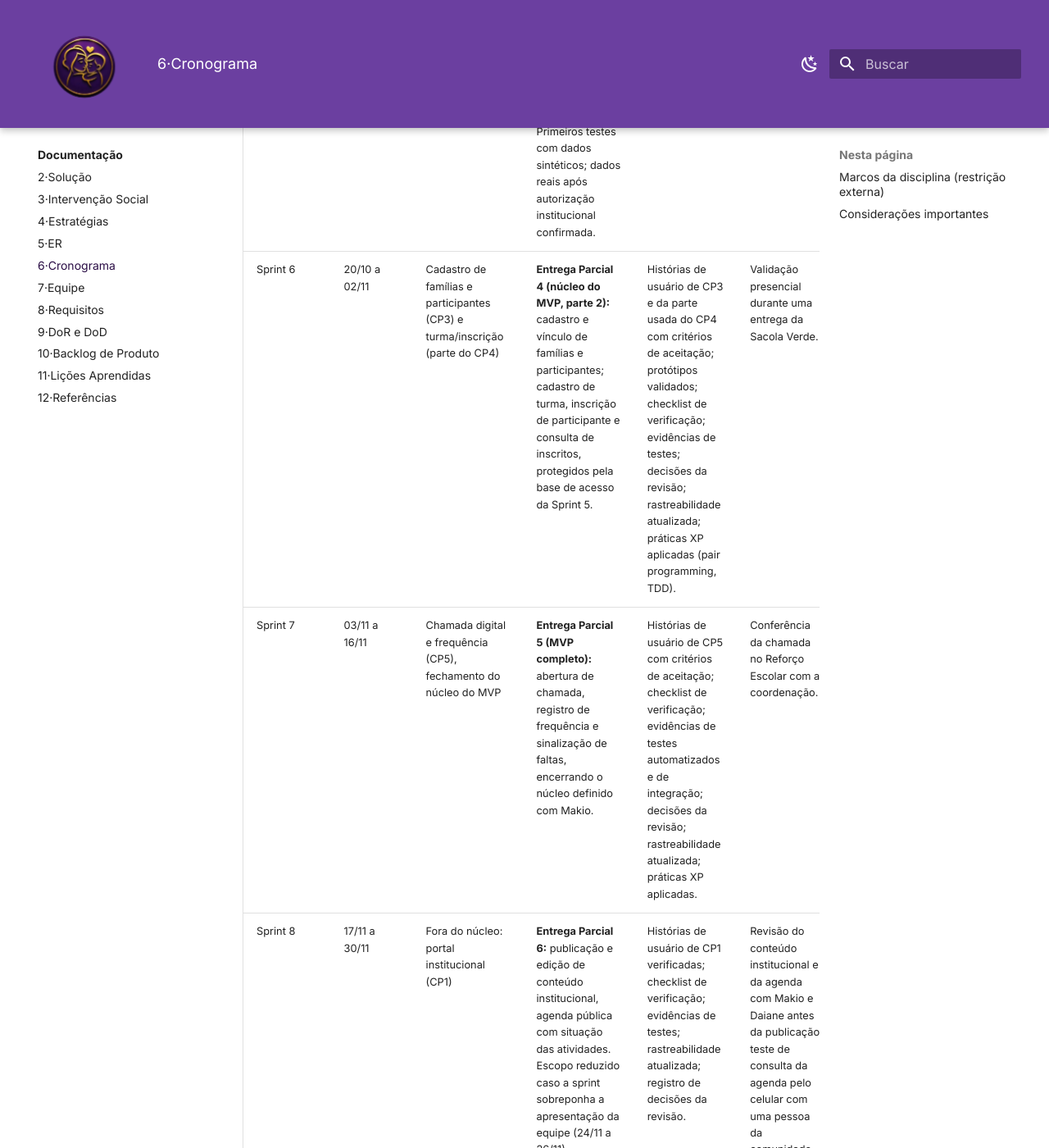
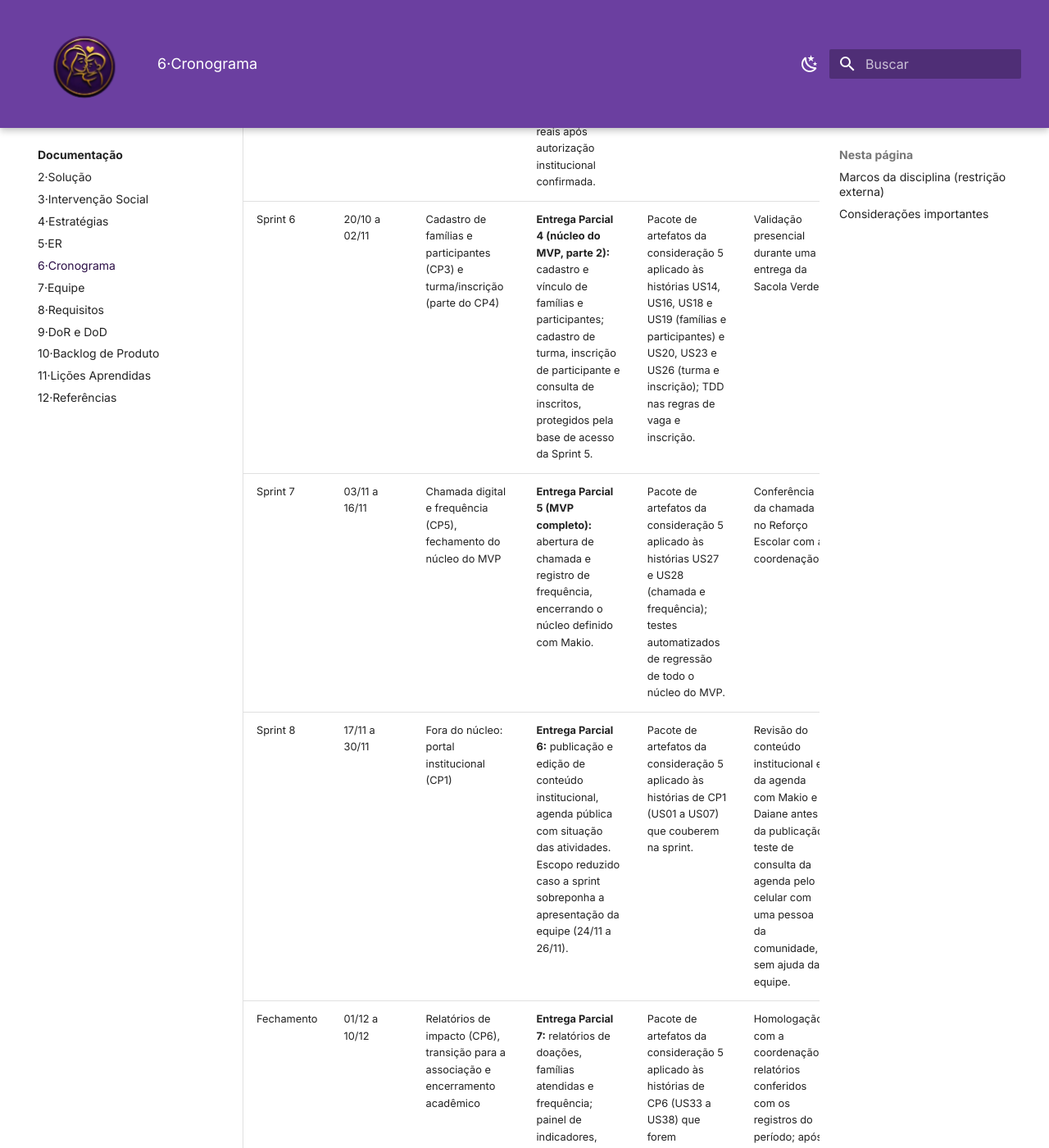
Before and after one commit to mdsreq-fga-unb/REQ-2026.2-T01-MaesGuerreiras, an MkDocs documentation site: the page built from docs/06-cronograma/index.md, in a window 1280 px wide and 1400 px high, scrolled down 2540 px. Shown: the whole window at 82% size. Built offline with MkDocs 1.6.1 and Material for MkDocs 9.7.7, drawn with Linux system fonts in a browser that asks for light colours; some of the changed text lies outside the part shown.

Commit message:
Cronograma: entregáveis por sprint e ajustes da issue #8

```diff
--- a/docs/06-cronograma/index.md
+++ b/docs/06-cronograma/index.md
@@ -23,11 +23,11 @@ a todas as outras.
 | Sprint 2 | 25/08 a 07/09 | Aprofundamento do levantamento e Visão do Produto e Projeto | **Entrega Parcial 1 (este documento):** questionário aplicado à coordenadora Daiane; refinamento do cenário, da solução e das demais seções da Visão do Produto e Projeto (v0.3); site do projeto (GitHub Pages) estruturado. | Backlog inicial (épicos e user stories); priorização MoSCoW acordada com a coordenação; rastreabilidade preliminar OE → CP → US; critérios de aceitação de alto nível para CP1 e CP7. | Revisão do documento com Makio e Daiane. |
 | Sprint 3 | 08/09 a 21/09 | Planejamento técnico e backlog detalhado | Planejamento do ambiente de desenvolvimento (Nuxt.js, Supabase); backlog detalhado de CP1 e CP7; protótipos de baixa fidelidade (wireframes) do portal e do painel de acesso, sem código implementado. | Histórias de usuário de CP1 e CP7 com critérios de aceitação detalhados (modelo INVEST); protótipos de baixa fidelidade validados com a coordenação; decisões da revisão registradas; rastreabilidade atualizada. | Revisão do backlog e dos protótipos com a coordenação. |
 | Sprint 4 | 22/09 a 05/10 | Ambiente e início do desenvolvimento | **Entrega Parcial 2:** ambiente de desenvolvimento configurado (Nuxt.js, Supabase, deploy); projeto inicializado; esqueleto de autenticação. CP1 (portal institucional e agenda) passa a ser entregue na Sprint 8, para manter o foco do desenvolvimento no núcleo do MVP (Sprints 5 a 7). | Backlog e rastreabilidade atualizados com o escopo do núcleo do MVP. | Comunicar à coordenação o cronograma de entregas. |
-| Sprint 5 | 06/10 a 19/10 | Base administrativa mínima (autenticação, perfis e consentimento) e doações (CP2) | **Entrega Parcial 3 (núcleo do MVP, parte 1):** autenticação e perfis de acesso mínimos; registro de consentimento de tratamento de dados; cadastro de doador, registro de doação recebida e consulta de saldo de itens. Primeiros testes com dados sintéticos; dados reais após autorização institucional confirmada. | Histórias de usuário de CP2 e da base de acesso com critérios de aceitação; checklist de verificação de autenticação e consentimento; evidências de testes; decisões da revisão; rastreabilidade atualizada. | Teste de usabilidade: uma coordenadora registra doações sem ajuda da equipe. |
-| Sprint 6 | 20/10 a 02/11 | Cadastro de famílias e participantes (CP3) e turma/inscrição (parte do CP4) | **Entrega Parcial 4 (núcleo do MVP, parte 2):** cadastro e vínculo de famílias e participantes; cadastro de turma, inscrição de participante e consulta de inscritos, protegidos pela base de acesso da Sprint 5. | Histórias de usuário de CP3 e da parte usada do CP4 com critérios de aceitação; protótipos validados; checklist de verificação; evidências de testes; decisões da revisão; rastreabilidade atualizada; práticas XP aplicadas (pair programming, TDD). | Validação presencial durante uma entrega da Sacola Verde. |
-| Sprint 7 | 03/11 a 16/11 | Chamada digital e frequência (CP5), fechamento do núcleo do MVP | **Entrega Parcial 5 (MVP completo):** abertura de chamada, registro de frequência e sinalização de faltas, encerrando o núcleo definido com Makio. | Histórias de usuário de CP5 com critérios de aceitação; checklist de verificação; evidências de testes automatizados e de integração; decisões da revisão; rastreabilidade atualizada; práticas XP aplicadas. | Conferência da chamada no Reforço Escolar com a coordenação. |
-| Sprint 8 | 17/11 a 30/11 | Fora do núcleo: portal institucional (CP1) | **Entrega Parcial 6:** publicação e edição de conteúdo institucional, agenda pública com situação das atividades. Escopo reduzido caso a sprint sobreponha a apresentação da equipe (24/11 a 26/11). | Histórias de usuário de CP1 verificadas; checklist de verificação; evidências de testes; rastreabilidade atualizada; registro de decisões da revisão. | Revisão do conteúdo institucional e da agenda com Makio e Daiane antes da publicação; teste de consulta da agenda pelo celular com uma pessoa da comunidade, sem ajuda da equipe. |
-| Fechamento | 01/12 a 10/12 | Relatórios de impacto (CP6), transição para a associação e encerramento acadêmico | **Entrega Parcial 7:** relatórios de doações, famílias atendidas e frequência; painel de indicadores, priorizados conforme o tempo disponível. Testes gerais de integração e usabilidade; homologação do sistema com a coordenação. **Transição:** treinamento das coordenadoras; documentação operacional (manual de uso); transferência da titularidade das contas (Supabase, Vercel/Netlify, domínio); exportação e backup final dos dados; definição de responsabilidade pela manutenção após o semestre. | Histórias de usuário de CP6 verificadas conforme o que for entregue; rastreabilidade final consolidada; registro de decisões de homologação; documentação operacional entregue. | Homologação com a coordenação: relatórios conferidos com os registros do período; após o treinamento, as coordenadoras operam o sistema sem ajuda da equipe; aceite formal da transição das contas e do backup. |
+| Sprint 5 | 06/10 a 19/10 | Base administrativa mínima (autenticação, perfis e consentimento) e doações (CP2) | **Entrega Parcial 3 (núcleo do MVP, parte 1):** autenticação e perfis de acesso mínimos; registro de consentimento de tratamento de dados; cadastro de doador, registro de doação recebida e consulta de saldo de itens. Primeiros testes com dados sintéticos; dados reais após autorização institucional confirmada. | Pacote de artefatos da consideração 5 aplicado às histórias US08 a US12 (doações) e US39 a US42 (acesso e consentimento); checklist específico de autenticação e consentimento. | Teste de usabilidade: uma coordenadora registra doações sem ajuda da equipe. |
+| Sprint 6 | 20/10 a 02/11 | Cadastro de famílias e participantes (CP3) e turma/inscrição (parte do CP4) | **Entrega Parcial 4 (núcleo do MVP, parte 2):** cadastro e vínculo de famílias e participantes; cadastro de turma, inscrição de participante e consulta de inscritos, protegidos pela base de acesso da Sprint 5. | Pacote de artefatos da consideração 5 aplicado às histórias US14, US16, US18 e US19 (famílias e participantes) e US20, US23 e US26 (turma e inscrição); TDD nas regras de vaga e inscrição. | Validação presencial durante uma entrega da Sacola Verde. |
+| Sprint 7 | 03/11 a 16/11 | Chamada digital e frequência (CP5), fechamento do núcleo do MVP | **Entrega Parcial 5 (MVP completo):** abertura de chamada e registro de frequência, encerrando o núcleo definido com Makio. | Pacote de artefatos da consideração 5 aplicado às histórias US27 e US28 (chamada e frequência); testes automatizados de regressão de todo o núcleo do MVP. | Conferência da chamada no Reforço Escolar com a coordenação. |
+| Sprint 8 | 17/11 a 30/11 | Fora do núcleo: portal institucional (CP1) | **Entrega Parcial 6:** publicação e edição de conteúdo institucional, agenda pública com situação das atividades. Escopo reduzido caso a sprint sobreponha a apresentação da equipe (24/11 a 26/11). | Pacote de artefatos da consideração 5 aplicado às histórias de CP1 (US01 a US07) que couberem na sprint. | Revisão do conteúdo institucional e da agenda com Makio e Daiane antes da publicação; teste de consulta da agenda pelo celular com uma pessoa da comunidade, sem ajuda da equipe. |
+| Fechamento | 01/12 a 10/12 | Relatórios de impacto (CP6), transição para a associação e encerramento acadêmico | **Entrega Parcial 7:** relatórios de doações, famílias atendidas e frequência; painel de indicadores, priorizados conforme o tempo disponível. Testes gerais de integração e usabilidade; homologação do sistema com a coordenação. **Transição:** treinamento das coordenadoras; documentação operacional (manual de uso); transferência da titularidade das contas (Supabase, Vercel/Netlify, domínio); exportação e backup final dos dados; definição de responsabilidade pela manutenção após o semestre. | Pacote de artefatos da consideração 5 aplicado às histórias de CP6 (US33 a US38) que forem entregues; rastreabilidade final consolidada; registro de decisões de homologação; documentação operacional entregue. | Homologação com a coordenação: relatórios conferidos com os registros do período; após o treinamento, as coordenadoras operam o sistema sem ajuda da equipe; aceite formal da transição das contas e do backup. |
 
 ### Marcos da disciplina (restrição externa)
 
@@ -57,8 +57,17 @@ disponível da equipe e foram considerados no planejamento das sprints:
 4. **Dados sintéticos até a base de acesso verificada:** os testes anteriores à Sprint 5 utilizam
    dados fictícios ou anonimizados. O primeiro teste com dados reais ocorre a partir da Sprint 5,
    após autenticação, perfis de acesso e autorização institucional confirmados.
-5. **Artefatos de ER em todas as sprints:** cada sprint produz e atualiza histórias de usuário,
-   critérios de aceitação, registros de verificação, decisões da revisão e a rastreabilidade do projeto.
+5. **Pacote de artefatos em toda sprint de desenvolvimento (Sprints 5 a 8 e Fechamento):** além
+   do que é específico de cada sprint na tabela, toda sprint entrega:
+
+    - histórias de usuário com critérios de aceitação (seção 10.1), verificadas pela DoR antes de entrar na sprint;
+    - protótipos de baixa fidelidade validados com a coordenação, para as histórias que têm tela;
+    - registro de verificação com o checklist da DoD (seção 9.3), por história;
+    - evidências de testes automatizados e da integração contínua (CI) executada sem falhas;
+    - práticas de XP aplicadas (seção 4.4), com registro de quais foram usadas;
+    - decisões da revisão de sprint registradas em ata;
+    - rastreabilidade atualizada (seção 5.2).
+
 6. **Validações ao final de cada sprint:** cada sprint encerra com revisão de sprint junto a Daiane
    e, quando a funcionalidade envolver outra frente, com a coordenadora responsável. As decisões
    resultantes são registradas e refletem no backlog da sprint seguinte.
```
